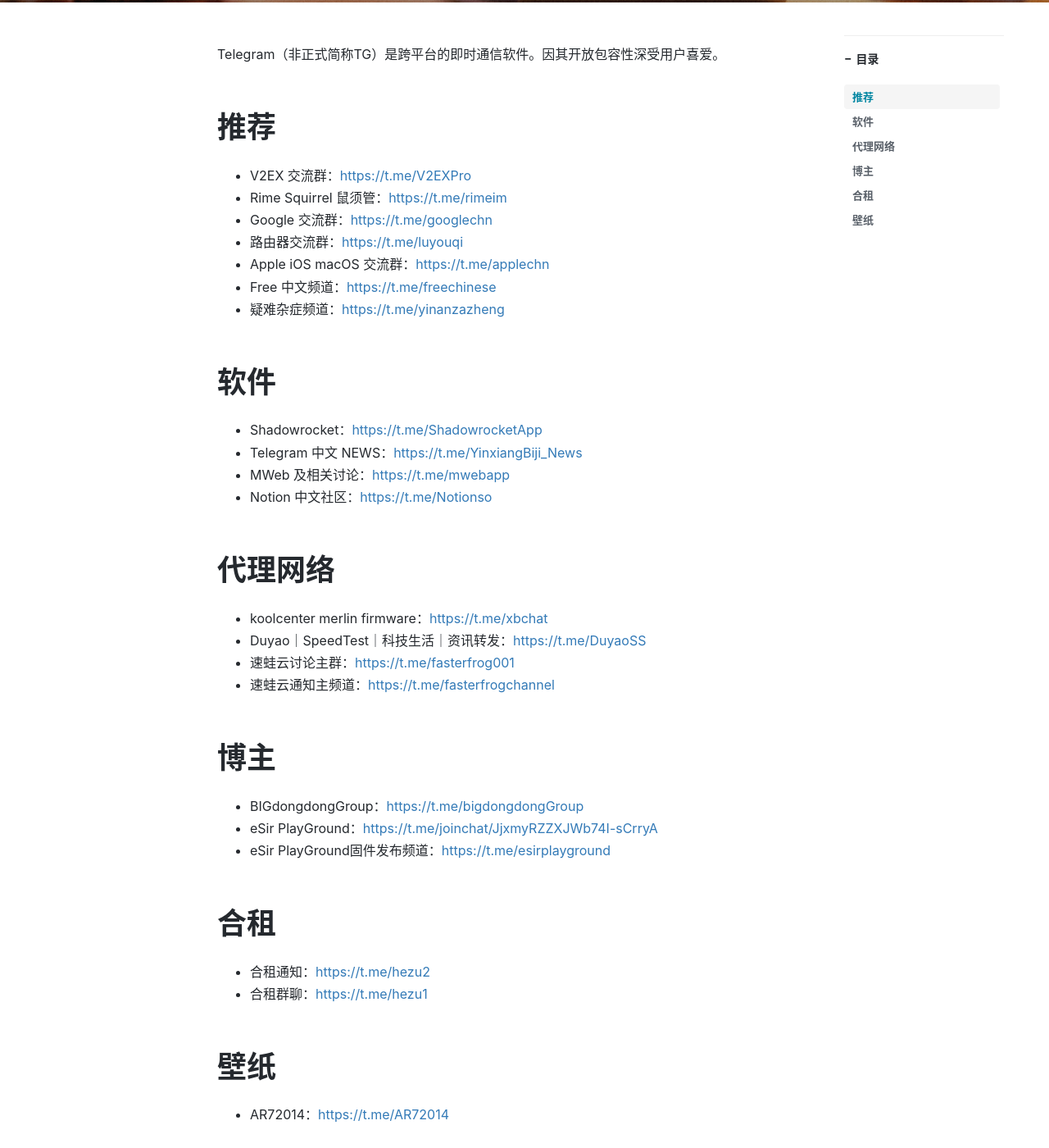
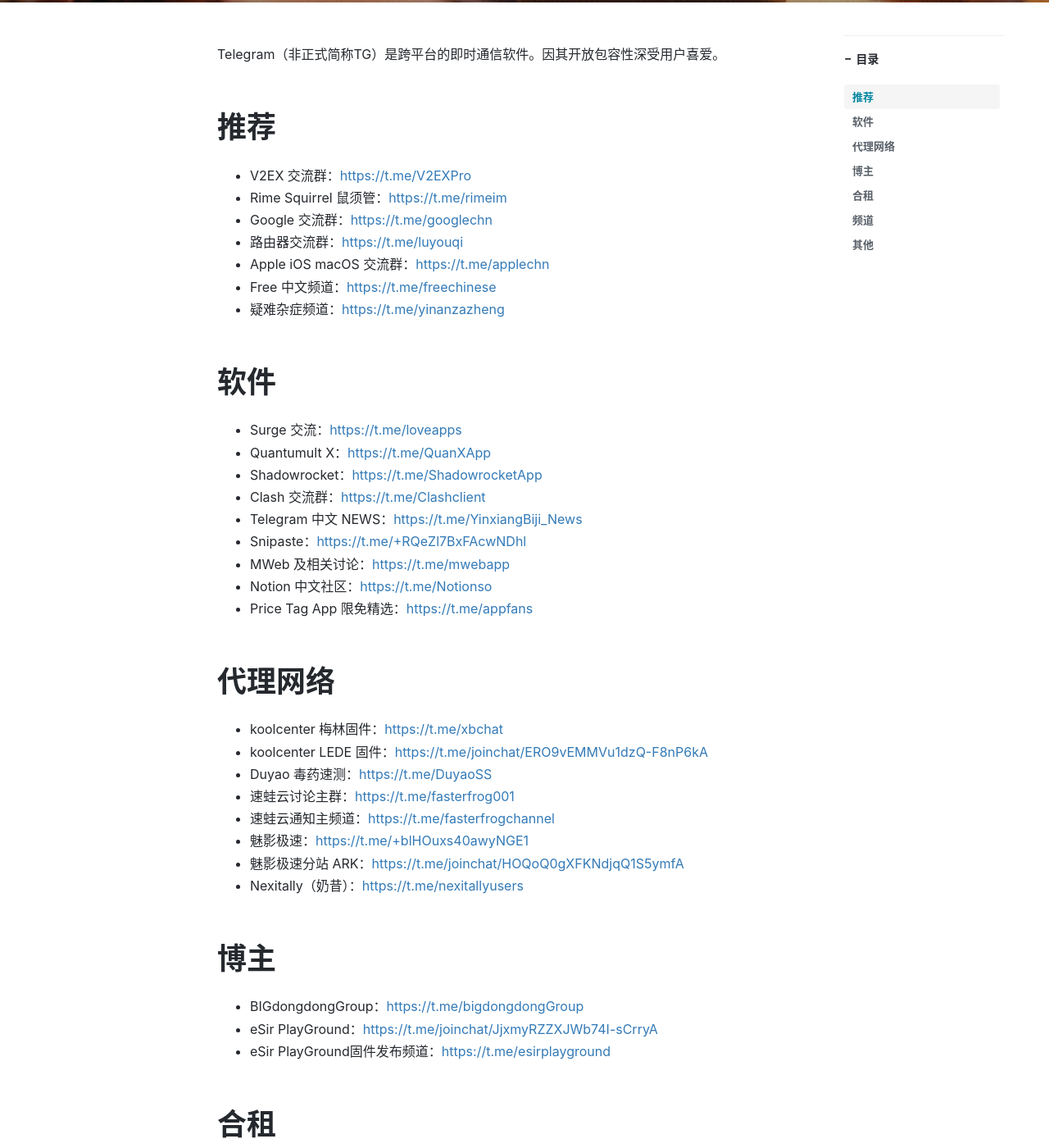
Before and after one commit to ssnhd/ssnhd.github.io, a Jekyll site: the page built from _posts/2022-2-27-Telegram.md, in a window 1280 px wide and 1400 px high, scrolled down 484 px. Shown: the whole window at 82% size. Built offline with Jekyll 4.4.1, drawn with Linux system fonts in a browser that asks for light colours; nearby versions of some CDN libraries; comment, search, counter and statistics services are not loaded; some of the changed text lies outside the part shown.

Commit message:
Update 2022-2-27-Telegram.md

```diff
--- a/_posts/2022-2-27-Telegram.md
+++ b/_posts/2022-2-27-Telegram.md
@@ -25,18 +25,27 @@
 
 # 软件
 
+- Surge 交流：<https://t.me/loveapps>
+- Quantumult X：<https://t.me/QuanXApp>
 - Shadowrocket：<https://t.me/ShadowrocketApp>
+- Clash 交流群：<https://t.me/Clashclient>
 - Telegram 中文 NEWS：<https://t.me/YinxiangBiji_News>
+- Snipaste：<https://t.me/+RQeZl7BxFAcwNDhl>
 - MWeb 及相关讨论：<https://t.me/mwebapp>
 - Notion 中文社区：<https://t.me/Notionso>
+- Price Tag App 限免精选：<https://t.me/appfans>
 
 
 # 代理网络
 
-- koolcenter merlin firmware：<https://t.me/xbchat>
-- Duyao｜SpeedTest｜科技生活｜资讯转发：<https://t.me/DuyaoSS>
+- koolcenter 梅林固件：<https://t.me/xbchat>
+- koolcenter LEDE 固件：<https://t.me/joinchat/ERO9vEMMVu1dzQ-F8nP6kA>
+- Duyao 毒药速测：<https://t.me/DuyaoSS>
 - 速蛙云讨论主群：<https://t.me/fasterfrog001>
 - 速蛙云通知主频道：<https://t.me/fasterfrogchannel>
+- 魅影极速：<https://t.me/+blHOuxs40awyNGE1>
+- 魅影极速分站 ARK：<https://t.me/joinchat/HOQoQ0gXFKNdjqQ1S5ymfA>
+- Nexitally（奶昔）：<https://t.me/nexitallyusers>
 
 # 博主
 
@@ -49,6 +58,11 @@
 - 合租通知：<https://t.me/hezu2>
 - 合租群聊：<https://t.me/hezu1>
 
-# 壁纸
+# 频道
 
-- AR72014：<https://t.me/AR72014>
+- Durov's Channel 电报创始人兼 CEO：<https://t.me/durov>
+- V2EX 实时推送：<https://t.me/v2ex_notice>
+
+# 其他
+
+- AR72014 手机壁纸：<https://t.me/AR72014>
```
